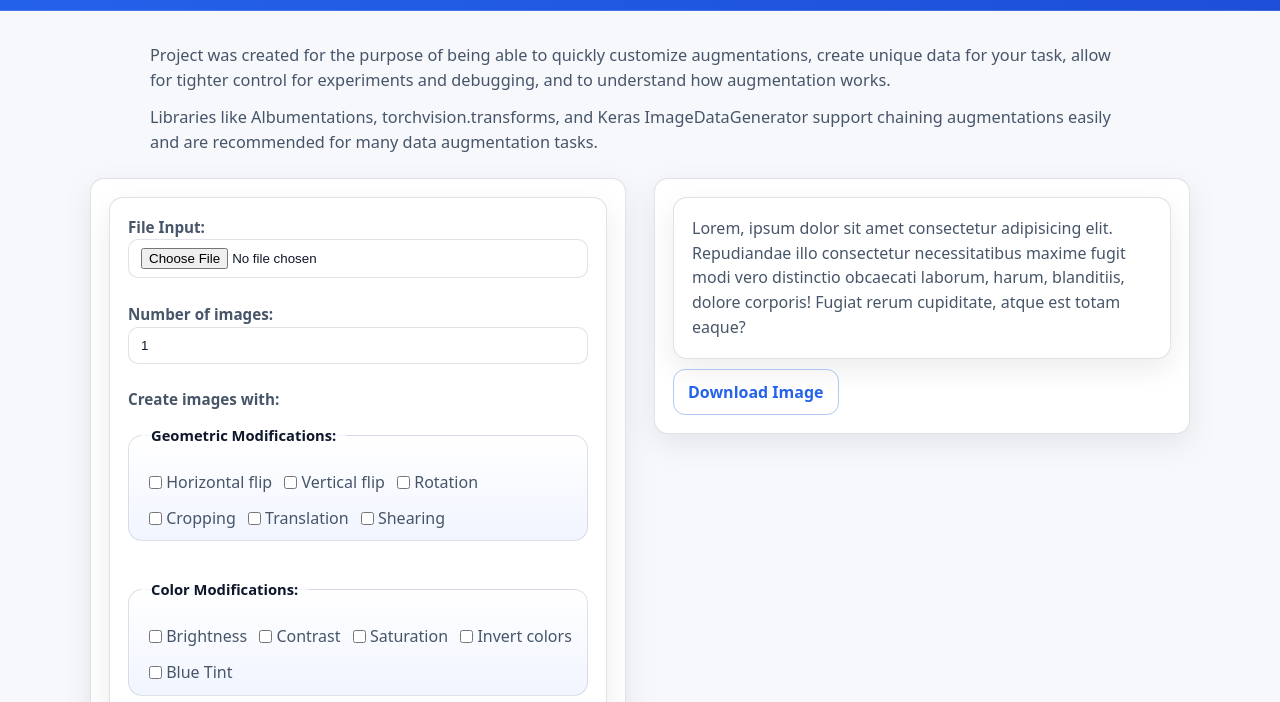
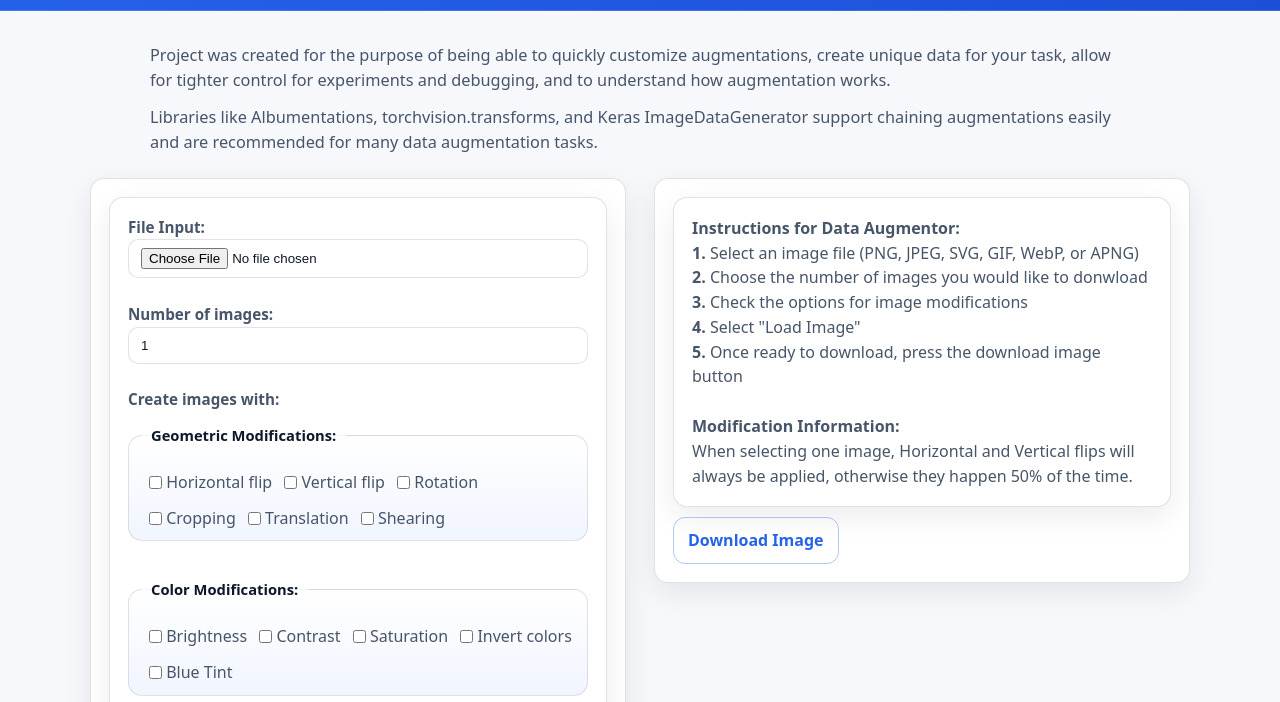
Before and after one commit to Tmanhertzog/DataAugmentor, a plain HTML site: page index.html in a window 1280 px wide. Shown: the part 98-800 px from the top of the page. Drawn offline with nearby package versions, Linux system fonts and the light colour scheme.

Commit message:
added instructions

```diff
--- a/index.html
+++ b/index.html
@@ -125,7 +125,18 @@
             </div>
             <div>
                 <div>
-                    <p>Lorem, ipsum dolor sit amet consectetur adipisicing elit. Repudiandae illo consectetur necessitatibus maxime fugit modi vero distinctio obcaecati laborum, harum, blanditiis, dolore corporis! Fugiat rerum cupiditate, atque est totam eaque?</p>
+                    <p> <!-- May clean up -->
+                        <strong>Instructions for Data Augmentor:</strong><br>
+                        <strong>1.</strong> Select an image file (PNG, JPEG, SVG, GIF, WebP, or APNG) <br>
+                        <strong>2.</strong> Choose the number of images you would like to donwload <br>
+                        <strong>3.</strong> Check the options for image modifications <br>
+                        <strong>4.</strong> Select "Load Image" <br>
+                        <strong>5.</strong> Once ready to download, press the download image button <br><br>
+
+                        <strong>Modification Information:</strong><br>
+                        When selecting one image, Horizontal and Vertical flips will always be applied, otherwise they happen 50% of the time. <br>
+
+                    </p>
                 </div>
                 <section class="download_section">
                     <a id="downloadLink" download="image.png" style="display:inline-block; margin-top:10px;">Download Image</a>
```
